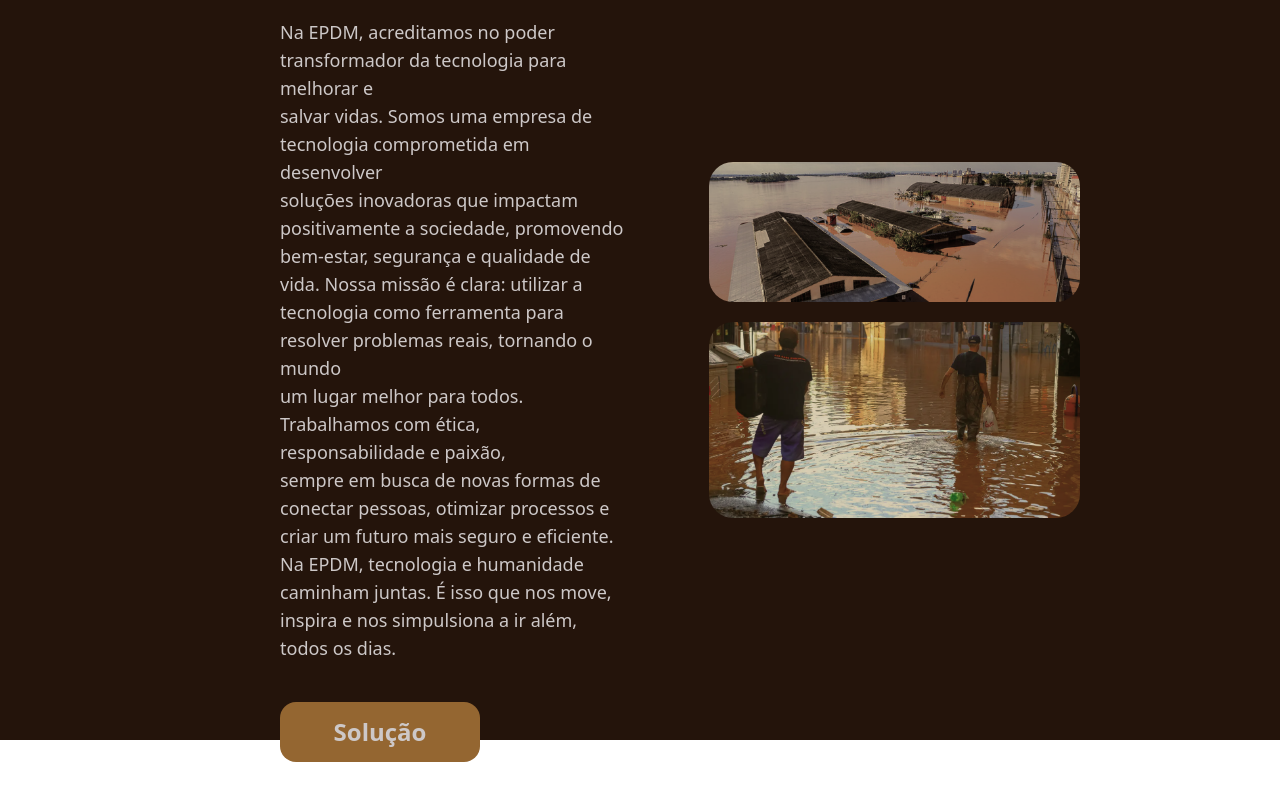
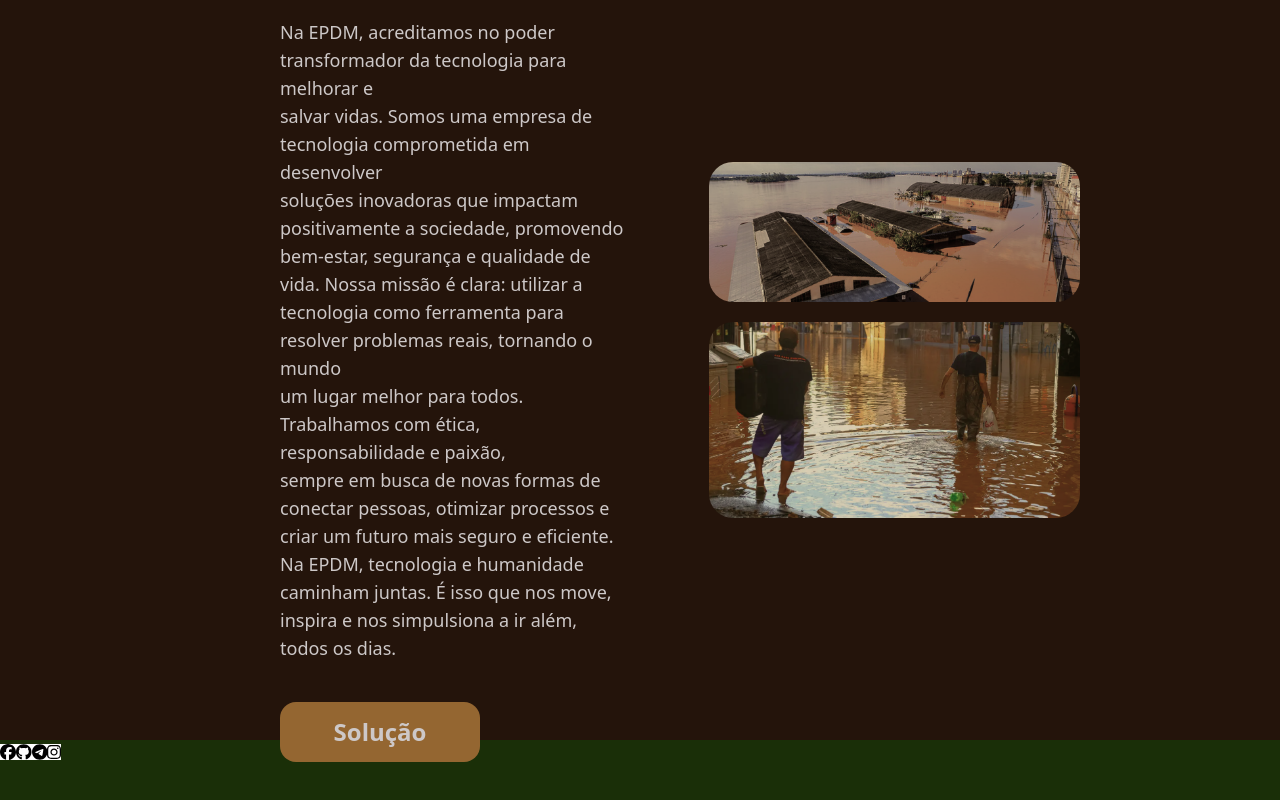
Before and after one commit to EPDM-Corporation/WebDevGS2, a React (Vite) app: page /sobre in a window 1280 px wide. Shown: the part 178-978 px from the top of the page. Before the commit the page ends 940 px from the top, so only its background shows below. Built offline with nearby package versions, Linux system fonts and the light colour scheme.

Commit message:
feat: Instalando font awesome e adicionando icones no footer

```diff
--- a/package.json
+++ b/package.json
@@ -10,6 +10,11 @@
     "preview": "vite preview"
   },
   "dependencies": {
+    "@fortawesome/fontawesome-svg-core": "^6.7.2",
+    "@fortawesome/free-brands-svg-icons": "^6.7.2",
+    "@fortawesome/free-regular-svg-icons": "^6.7.2",
+    "@fortawesome/free-solid-svg-icons": "^6.7.2",
+    "@fortawesome/react-fontawesome": "^0.2.2",
     "@tailwindcss/vite": "^4.1.7",
     "react": "^19.1.0",
     "react-dom": "^19.1.0",
--- a/src/Components/Footer.jsx
+++ b/src/Components/Footer.jsx
@@ -0,0 +1,21 @@
+import React from 'react'
+import { FontAwesomeIcon } from '@fortawesome/react-fontawesome'
+import { faFacebook } from '@fortawesome/free-brands-svg-icons'
+import { faGithub } from '@fortawesome/free-brands-svg-icons'
+import { faTelegram } from '@fortawesome/free-brands-svg-icons'
+import { faInstagram } from '@fortawesome/free-brands-svg-icons'
+
+const Footer = () => {
+  return (
+    <footer className='h-[300px] bg-[#1A2F08]'>
+      <div>
+        <FontAwesomeIcon icon={faFacebook}  className='bg-white'/>
+        <FontAwesomeIcon icon={faGithub}  className='bg-white'/>
+        <FontAwesomeIcon icon={faTelegram}  className='bg-white'/>
+        <FontAwesomeIcon icon={faInstagram}  className='bg-white'/>
+      </div>
+    </footer>
+  )
+}
+
+export default Footer
--- a/src/Routes/Home.jsx
+++ b/src/Routes/Home.jsx
@@ -3,12 +3,14 @@ import ImgHome2 from "../assets/enchente2.PNG";
 import ImgHome3 from "../assets/enchente3.PNG";
 import ImgHome4 from "../assets/enchente4.PNG";
 import Header from '../Components/Nav'
+import Footer from '../Components/Footer';
 import { Link } from 'react-router-dom'; // Import Link from react-router-dom
 
 const Home = () => {
   return (
     <>
     <Header/>
+
       <div className=" w-full h-screen ">
         <div className="flex items-center justify-center ">
           <img src={ImgHome1} className="top-0 left-0 w-full h-[140vh]  "/>
@@ -55,6 +57,7 @@ const Home = () => {
           </div>
         </div>
       </div>
+
     </>
   )
 }
--- a/src/Routes/Sobre.jsx
+++ b/src/Routes/Sobre.jsx
@@ -1,6 +1,7 @@
 import SobreImg1 from "../assets/sobre1.PNG"
 import SobreImg2 from "../assets/sobre2.PNG"
 import Nav from '../Components/Nav'
+import Footer from "../Components/Footer"
 const Sobre = () =>{
     return(
         <>
@@ -23,6 +24,7 @@ const Sobre = () =>{
             </div>
 
         </div>
+           <Footer/>
         </>
     )
 }
```
Also changed, not shown: 1 other file (tests, documents, lock files or other folders).
